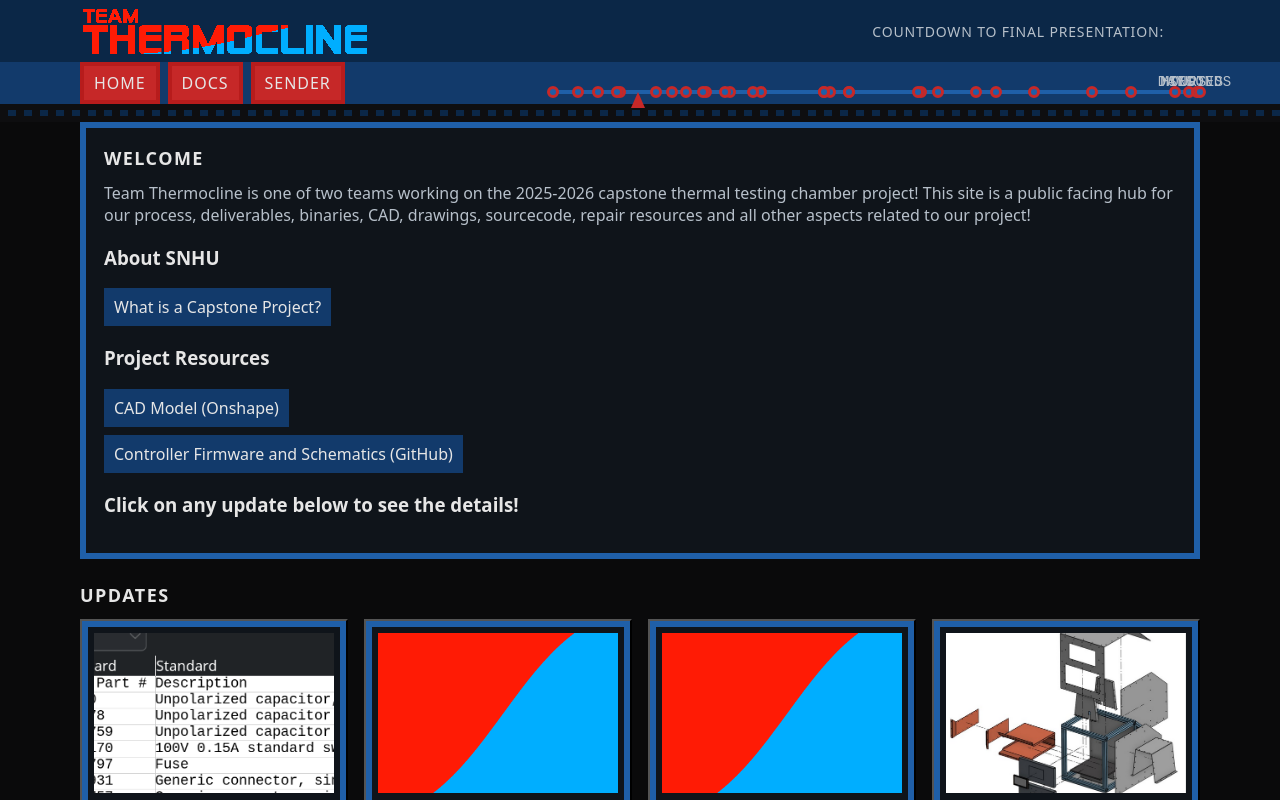
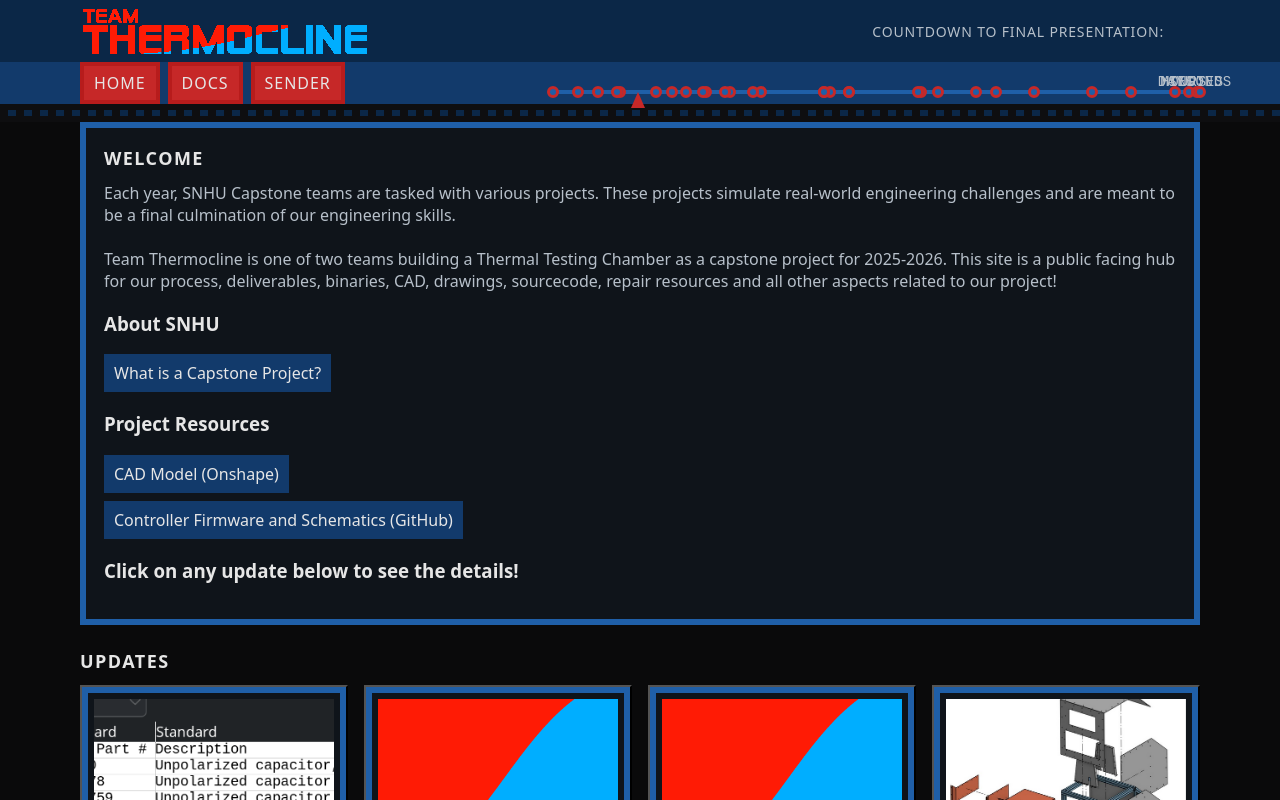
Before and after one commit to Team-Thermocline/team-thermocline.github.io, a Svelte app: page / in a window 1280 px wide. Shown: the top 800 px of the page. Built offline with nearby package versions, Linux system fonts and the light colour scheme.

Commit message:
Edit homepage text

```diff
--- a/src/App.svelte
+++ b/src/App.svelte
@@ -114,8 +114,12 @@
     <section class="content-block">
       <h2>Welcome</h2>
       <p>
-        Team Thermocline is one of two teams working on the 2025-2026 capstone
-        thermal testing chamber project! This site is a public facing hub for
+        Each year, SNHU Capstone teams are tasked with various projects. These projects
+        simulate real-world engineering challenges and are meant to be a final culmination of
+        our engineering skills.
+        <br><br>
+        Team Thermocline is one of two teams building a Thermal Testing Chamber as a capstone project for 2025-2026.
+        This site is a public facing hub for
         our process, deliverables, binaries, CAD, drawings, sourcecode, repair
         resources and all other aspects related to our project!
       </p>
```
